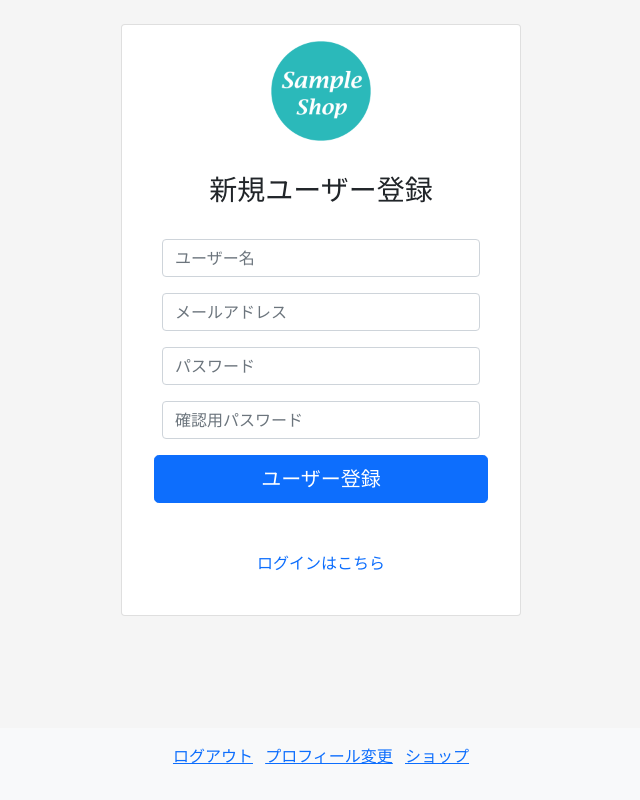
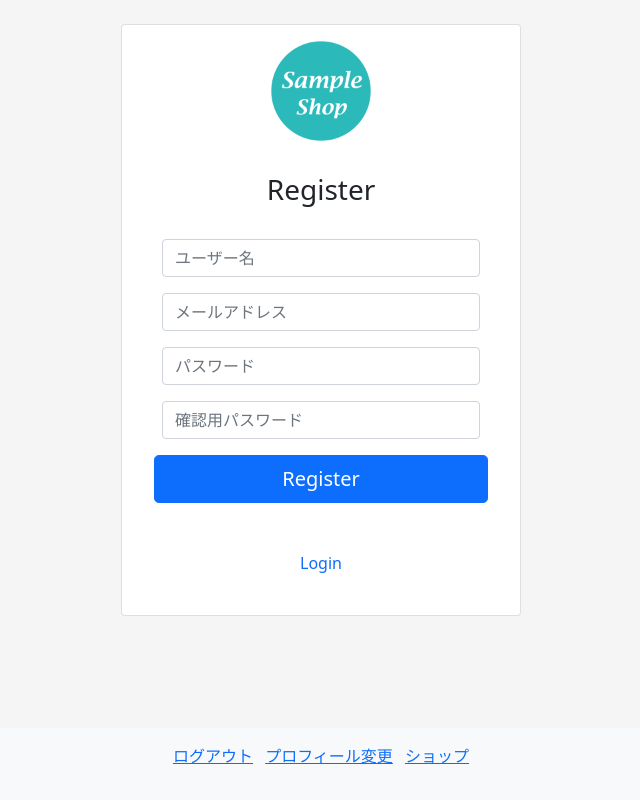
Before and after one commit to Kyoishi/Groovy_web, a Django app: page /accounts/register/ in a window 1280 px wide. Shown: the whole page, without its empty margins (319-959 px from the left). Run offline with Django 3.2, Linux system fonts and the light colour scheme; parts of the project's set-up code (start-up, migrations or seed data) failed here and were passed over; some libraries are stand-ins or nearby versions.

Commit message:
Groovy app, first commit

```diff
--- a/shop/urls.py
+++ b/shop/urls.py
@@ -6,6 +6,8 @@ from . import views
 app_name = 'shop'
 urlpatterns = [
     path('', views.index, name='index'),
+    # Add register
+    path('', views.register, name='register'),
     path('<int:book_id>/', views.detail, name='detail'),
     path('create-payment-intent/', views.payment, name='payment'),
     # path('complete/', TemplateView.as_view(template_name='shop/complete.html'), name='complete'),
--- a/templates/accounts/login.html
+++ b/templates/accounts/login.html
@@ -29,7 +29,7 @@
           <img src="{% static 'images/logo.png' %}" width="100">
         </div>
         <div class="card-body">
-          <h1 class="h3 mb-3">ログイン</h1>
+          <h1 class="h3 mb-3">Login</h1>
           <form action="" method="post" class="row m-3 g-3" novalidate>
             {% for field in form %}
               <div>
@@ -53,12 +53,12 @@
             {% endfor %}
             {% endcomment %}
 
-            <button class="btn btn-lg btn-primary" type="submit">ログイン</button>
+            <button class="btn btn-lg btn-primary" type="submit">Login</button>
             {% csrf_token %}
           </form>
         </div>
         <div class="card-body mb-4">
-          <a href="{% url 'accounts:register' %}" class="text-decoration-none">新規ユーザー登録はこちら</a>
+          <a href="{% url 'accounts:register' %}" class="text-decoration-none">Register</a>
         </div>
       </div>
     </section>
--- a/templates/accounts/register.html
+++ b/templates/accounts/register.html
@@ -29,7 +29,7 @@
           <img src="{% static 'images/logo.png' %}" width="100">
         </div>
         <div class="card-body">
-          <h1 class="h3 mb-3">新規ユーザー登録</h1>
+          <h1 class="h3 mb-3">Register</h1>
           <form action="" method="post" class="row m-3 g-3" novalidate>
             {% for field in form %}
               <div>
@@ -53,12 +53,12 @@
             {% endfor %}
             {% endcomment %}
 
-            <button class="btn btn-lg btn-primary" type="submit">ユーザー登録</button>
+            <button class="btn btn-lg btn-primary" type="submit">Register</button>
             {% csrf_token %}
           </form>
         </div>
         <div class="card-body mb-4">
-          <a href="{% url 'accounts:login' %}" class="text-decoration-none">ログインはこちら</a>
+          <a href="{% url 'accounts:login' %}" class="text-decoration-none">Login</a>
         </div>
       </div>
     </section>
```
Also changed, not shown: media_root/Screen_Shot_2022-04-10_at_22.47.54.png (added), media_root/irene.jpg (added), media_root/redvelvet.jpg (added).
